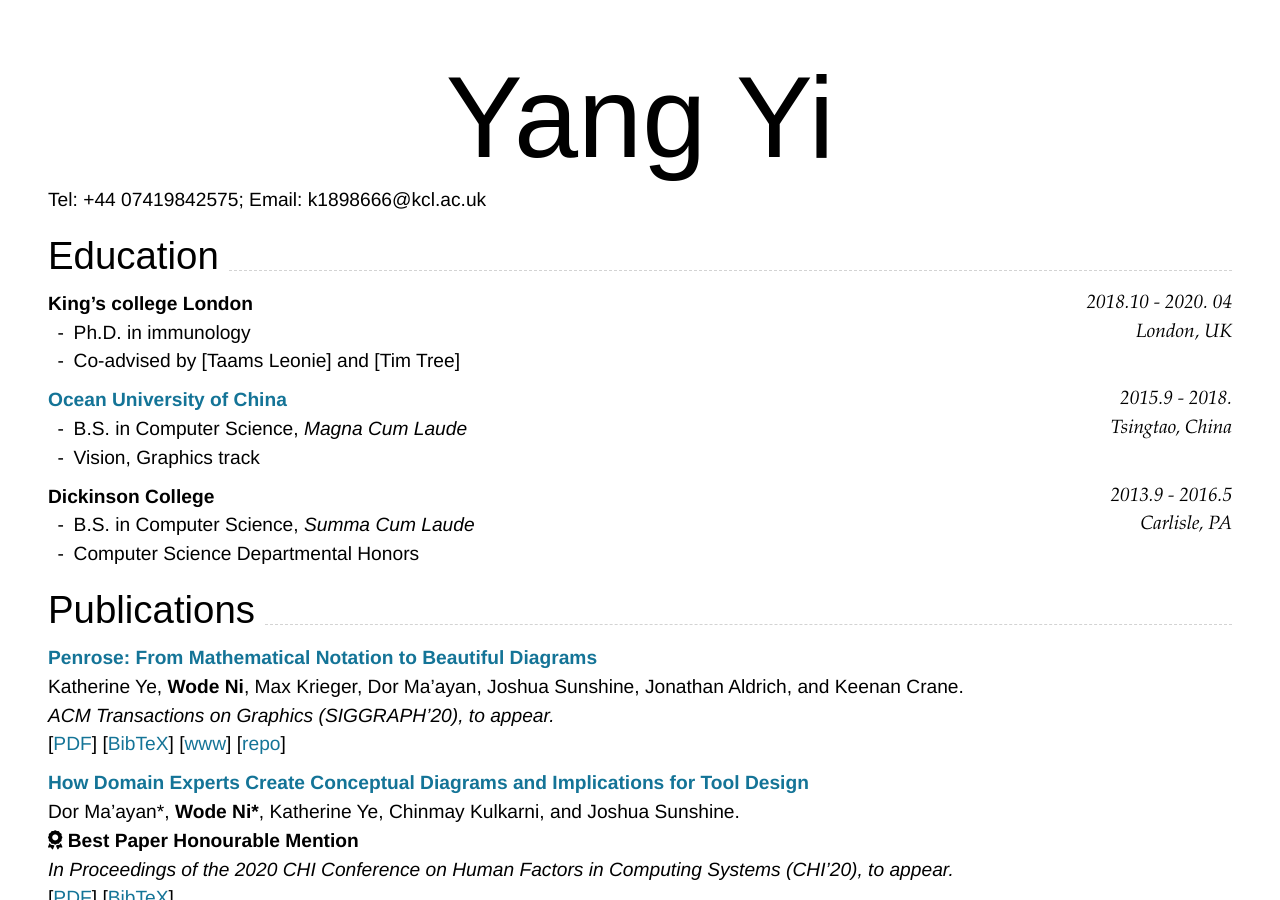
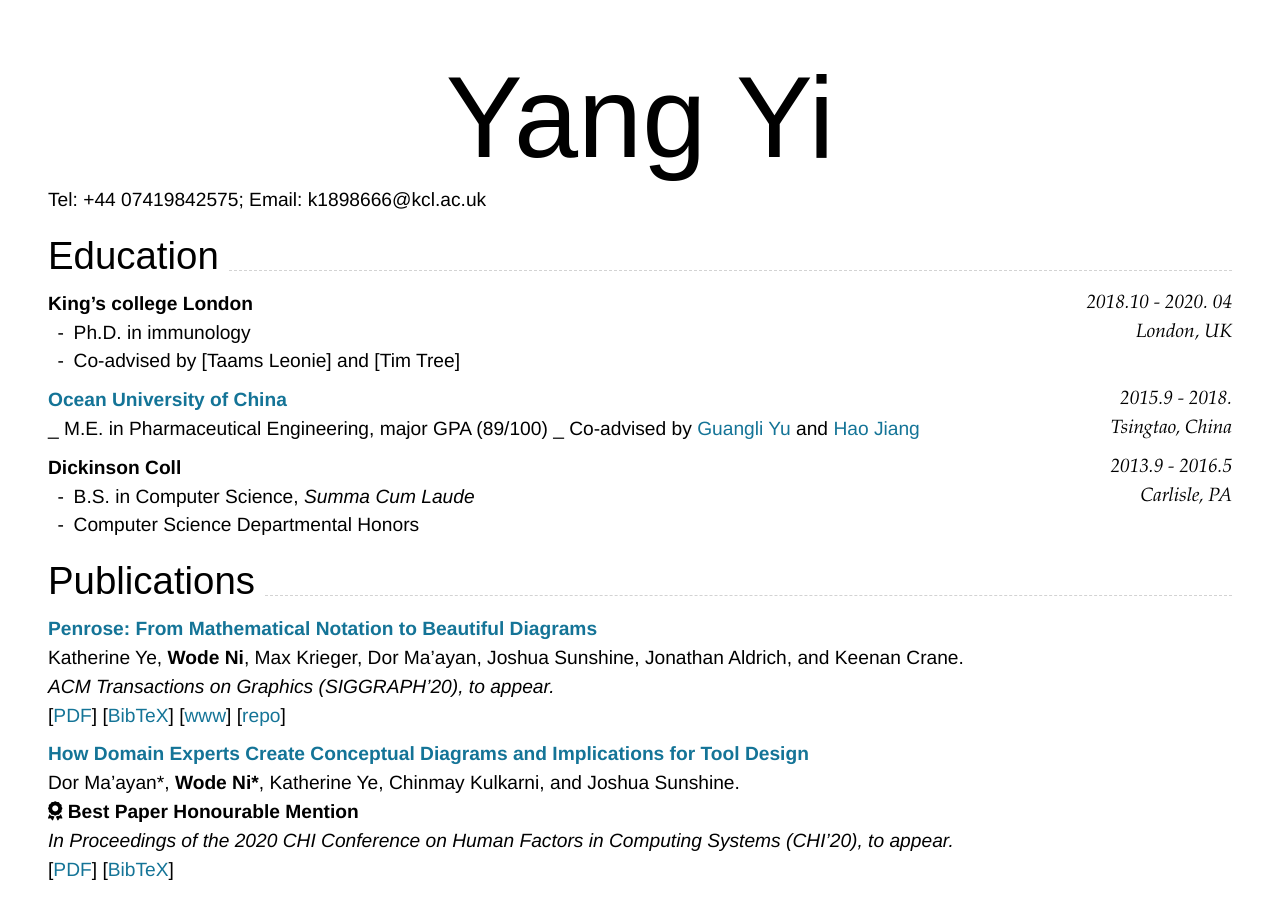
Before and after one commit to yiyiyi1992/Resume, a Jekyll site: the page built from index.md, in a window 1280 px wide and 900 px high. Built offline with Jekyll 4.4.1, drawn with Linux system fonts in a browser that asks for light colours; nearby versions of some CDN libraries.

Commit message:
Update index.md

````diff
--- a/index.md
+++ b/index.md
@@ -26,11 +26,10 @@ London, UK
 ```
 Tsingtao, China
 ```
+_ M.E. in Pharmaceutical Engineering, major GPA (89/100)
+_ Co-advised by [Guangli Yu](https://www.researchgate.net/profile/Guangli_Yu) and [Hao Jiang](https://www.researchgate.net/profile/Hao_Jiang48?)
 
-- B.S. in Computer Science, _Magna Cum Laude_
-- Vision, Graphics track
-
-### **Dickinson College** `2013.9 - 2016.5`
+### **Dickinson Coll** `2013.9 - 2016.5`
 
 ```
 Carlisle, PA
````
